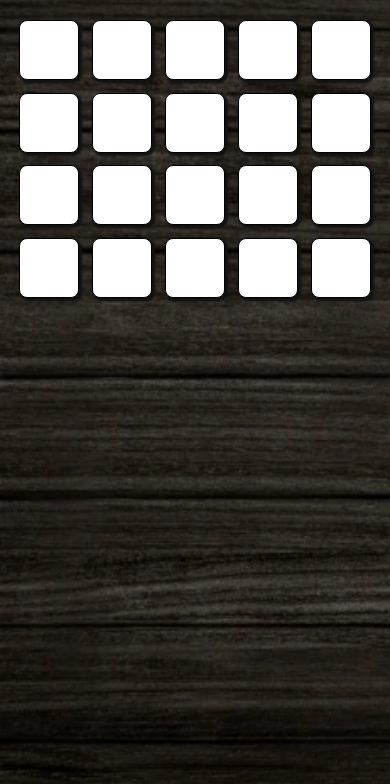
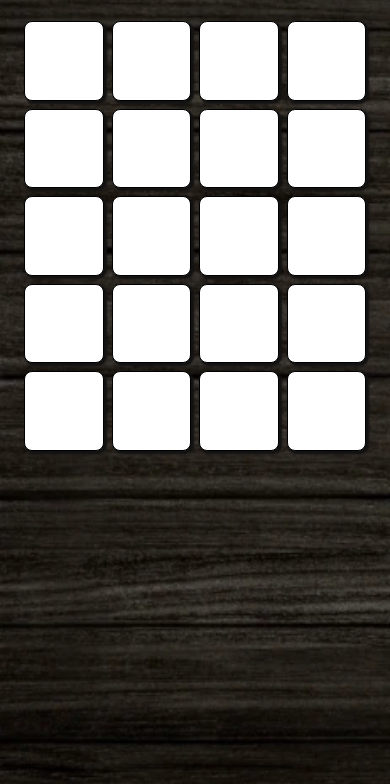
Before and after one commit to Gary-Burke/memory-card-game, a plain HTML site: page game.html in a window 390 px wide. Shown: the part 60-844 px from the top of the page. Drawn offline with nearby package versions, Linux system fonts and the light colour scheme.

Commit message:
Fix card layout and size for responsive design

```diff
--- a/assets/css/style.css
+++ b/assets/css/style.css
@@ -53,10 +53,9 @@ button:hover {
 
 /* Game Page */
 .card {
-    width: 60px;
-    height: 60px;
+    aspect-ratio: 1 / 1;
+    /* height = width */
     border: black 1px solid;
-    margin: 0.4rem;
     border-radius: 0.5rem;
     box-shadow: 2px 2px 2px 1px rgb(18, 18, 18);
     transition: 0.4s;
@@ -66,11 +65,38 @@ button:hover {
     box-shadow: 0 0 6px 3px var(--primary-font-color);
 }
 
+/* #board {
+    border: white solid 1px;
+} */
+
 /* Media Queries*/
+
+/* Large screen sizes - 576px up*/
+@media screen and (min-width: 576px) {
+
+    /* Ensure cards don't get too big on bigger screens */
+    #board {
+        width: 70vw;
+    }
+}
 
 /* Medium screen sizes - 768px up*/
 @media screen and (min-width: 768px) {
     body {
         background: #35302C url("../images/background.webp") repeat 0px 0px / cover;
     }
+
+    /* Ensure cards don't get too big on bigger screens */
+    #board {
+        width: 80vw;
+    }
 }
+
+/* Large screen sizes - 992px up*/
+@media screen and (min-width: 992px) {
+
+    /* Ensure cards don't get too big on bigger screens */
+    #board {
+        width: 50vw;
+    }
+}
--- a/game.html
+++ b/game.html
@@ -22,33 +22,76 @@
     <link rel="stylesheet" href="assets\css\style.css">
 </head>
 
-<body id="game" class="container text-center min-vh-100">
+<body class="container text-center min-vh-100">
     <div class="row justify-content-center">
-        <h1 class="col-12 mt-4">MEMORY</h1>
+        <h1 class="col-12 my-4">MEMORY</h1>
     </div>
 
-    <div id="board" class="row grid text-center justify-content-center my-2">
-        <div class="card" data-selection=""></div>
-        <div class="card" data-selection=""></div>
-        <div class="card" data-selection=""></div>
-        <div class="card" data-selection=""></div>
-        <div class="card" data-selection=""></div>
-        <div class="card" data-selection=""></div>
-        <div class="card" data-selection=""></div>
-        <div class="card" data-selection=""></div>
-        <div class="card" data-selection=""></div>
-        <div class="card" data-selection=""></div>
-        <div class="card" data-selection=""></div>
-        <div class="card" data-selection=""></div>
-        <div class="card" data-selection=""></div>
-        <div class="card" data-selection=""></div>
-        <div class="card" data-selection=""></div>
-        <div class="card" data-selection=""></div>
-        <div class="card" data-selection=""></div>
-        <div class="card" data-selection=""></div>
-        <div class="card" data-selection=""></div>
-        <div class="card" data-selection=""></div>
+    <div id="board" class="container text-center">
+        <div class="row row-cols-4 row-cols-md-5 g-2 g-md-3 g-lg-4">
+            <div class="col">
+                <div class="card" data-selection=""></div>
+            </div>
+            <div class="col">
+                <div class="card" data-selection=""></div>
+            </div>
+            <div class="col">
+                <div class="card" data-selection=""></div>
+            </div>
+            <div class="col">
+                <div class="card" data-selection=""></div>
+            </div>
+            <div class="col">
+                <div class="card" data-selection=""></div>
+            </div>
+            <div class="col">
+                <div class="card" data-selection=""></div>
+            </div>
+            <div class="col">
+                <div class="card" data-selection=""></div>
+            </div>
+            <div class="col">
+                <div class="card" data-selection=""></div>
+            </div>
+            <div class="col">
+                <div class="card" data-selection=""></div>
+            </div>
+            <div class="col">
+                <div class="card" data-selection=""></div>
+            </div>
+            <div class="col">
+                <div class="card" data-selection=""></div>
+            </div>
+            <div class="col">
+                <div class="card" data-selection=""></div>
+            </div>
+            <div class="col">
+                <div class="card" data-selection=""></div>
+            </div>
+            <div class="col">
+                <div class="card" data-selection=""></div>
+            </div>
+            <div class="col">
+                <div class="card" data-selection=""></div>
+            </div>
+            <div class="col">
+                <div class="card" data-selection=""></div>
+            </div>
+            <div class="col">
+                <div class="card" data-selection=""></div>
+            </div>
+            <div class="col">
+                <div class="card" data-selection=""></div>
+            </div>
+            <div class="col">
+                <div class="card" data-selection=""></div>
+            </div>
+            <div class="col">
+                <div class="card" data-selection=""></div>
+            </div>
+        </div>
     </div>
+
 
     <!-- Bootstrap JS -->
     <script src="https://cdn.jsdelivr.net/npm/bootstrap@5.3.7/dist/js/bootstrap.bundle.min.js"
```
